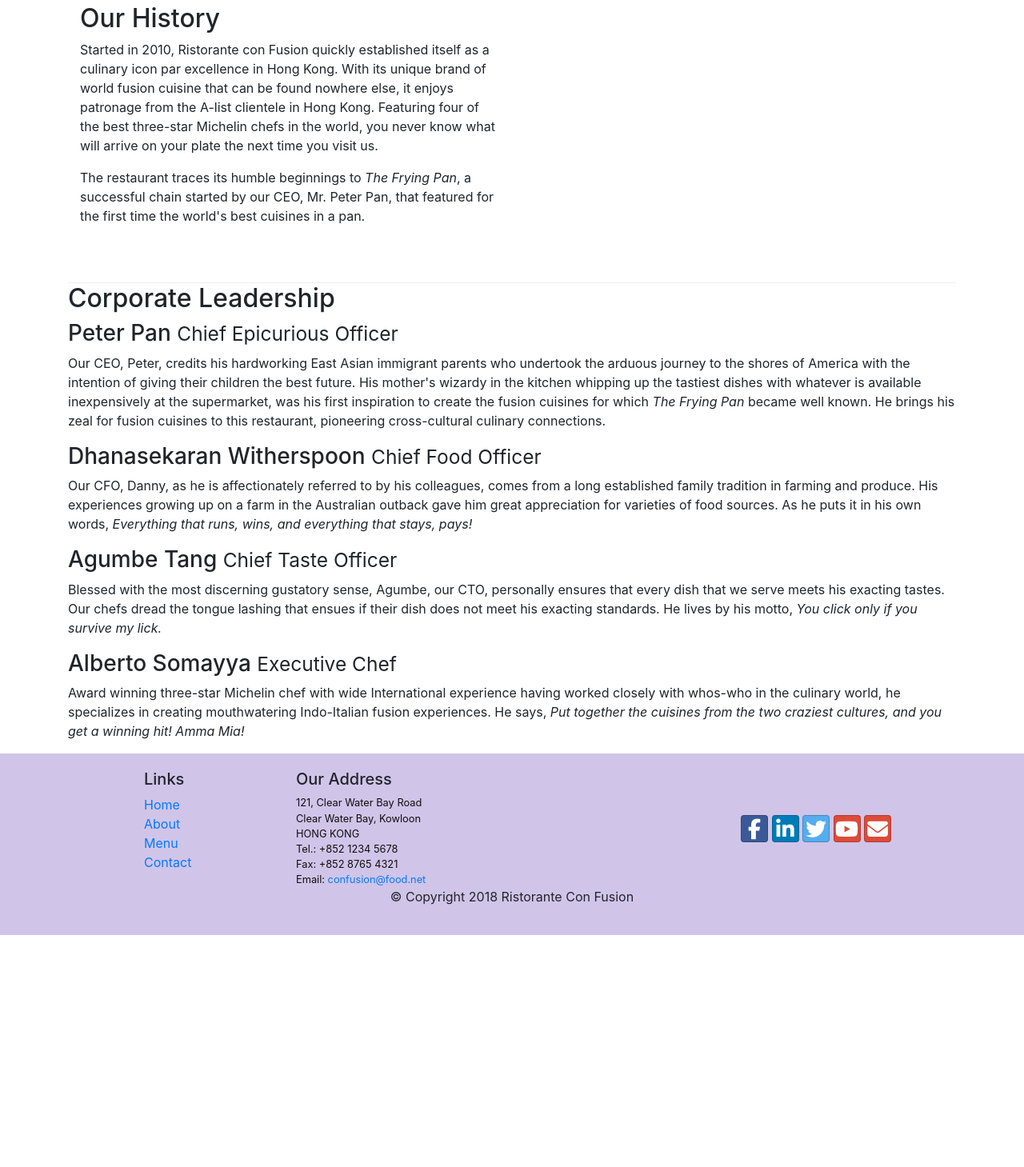
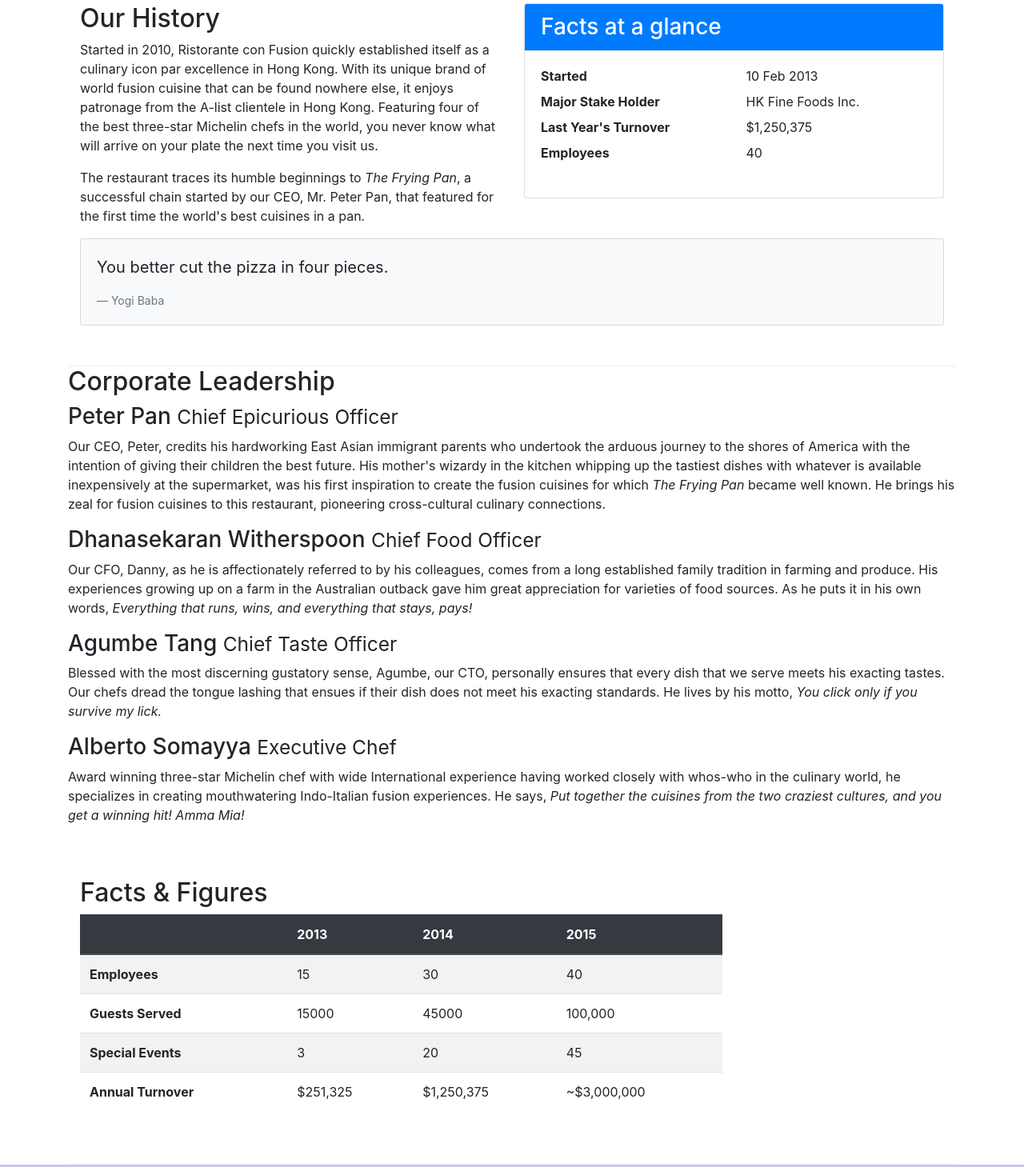
Before and after one commit to bims1607/restaurant-website, a plain HTML site: page aboutus.html in a window 1280 px wide. Shown: the part 511-1970 px from the top of the page at 80% size. Before the commit the page ends 1680 px from the top, so only its background shows below. Drawn offline with nearby package versions, Linux system fonts and the light colour scheme.

Commit message:
added the table

```diff
--- a/aboutus.html
+++ b/aboutus.html
@@ -61,8 +61,32 @@
                 <p>Started in 2010, Ristorante con Fusion quickly established itself as a culinary icon par excellence in Hong Kong. With its unique brand of world fusion cuisine that can be found nowhere else, it enjoys patronage from the A-list clientele in Hong Kong.  Featuring four of the best three-star Michelin chefs in the world, you never know what will arrive on your plate the next time you visit us.</p>
                 <p>The restaurant traces its humble beginnings to <em>The Frying Pan</em>, a successful chain started by our CEO, Mr. Peter Pan, that featured for the first time the world's best cuisines in a pan.</p>
             </div>
-            <div>
+            <div class="col-sm">
+                <div class="card">
+                    <h3 class="card-header bg-primary text-white">Facts at a glance</h3>
+                    <div class="card-body">
+                        <dl class="row">
+                            <dt class="col-6">Started</dt>
+                            <dd class="col-6">10 Feb 2013</dd>
+                            <dt class="col-6">Major Stake Holder</dt>
+                            <dd class="col-6">HK Fine Foods Inc.</dd>
+                            <dt class="col-6">Last Year's Turnover</dt>
+                            <dd class="col-6">$1,250,375</dd>
+                            <dt class="col-6">Employees</dt>
+                            <dd class="col-6">40</dd>
+                        </dl>
+                    </div>
+                </div>
+            </div>
+            <div class="col-12">
+                <div class="card card-body bg-light">
+                    <blockquote class="blockquote">
+                        <p class="mb-0">You better cut the pizza in four pieces.</p>
+                    </blockquote>
+                    <footer class="blockquote-footer">Yogi Baba
+                    </footer>
 
+                </div>
             </div>
         </div>
 
@@ -80,7 +104,52 @@
                 <p class="d-sm-none d-lg-block">Award winning three-star Michelin chef with wide International experience having worked closely with whos-who in the culinary world, he specializes in creating mouthwatering Indo-Italian fusion experiences. He says, <em>Put together the cuisines from the two craziest cultures, and you get a winning hit! Amma Mia!</em></p>
             </div>
        </div>
+       <div class="row row-content">
+        <div class="col-12 col-sm-9">
+            <h2>Facts &amp; Figures</h2>
+            <div class="table-responsive">
+                <table class="table table-striped">
+                    <thead class="thead-dark">
+                        <tr>
+                            <th>&nbsp;</th>
+                            <th>2013</th>
+                            <th>2014</th>
+                            <th>2015</th>
+                        </tr>
+                    </thead>
+                    <tbody>
+                        <tr>
+                            <th>Employees</th>
+                            <td>15</td>
+                            <td>30</td>
+                            <td>40</td>
+                        </tr>
+                        <tr>
+                            <th>Guests Served</th>
+                            <td>15000</td>
+                            <td>45000</td>
+                            <td>100,000</td>
+                        </tr>
+                        <tr>
+                            <th>Special Events</th>
+                            <td>3</td>
+                            <td>20</td>
+                            <td>45</td>
+                        </tr>
+                        <tr>
+                            <th>Annual Turnover</th>
+                            <td>$251,325</td>
+                            <td>$1,250,375</td>
+                            <td>~$3,000,000</td>
+                        </tr>
+                    </tbody>
+                </table>
+            </div>
+        </div>
+        <div class="col-12 col-sm-9">
 
+        </div>
+       </div>
     </div>
 
     <footer class="footer">
```
